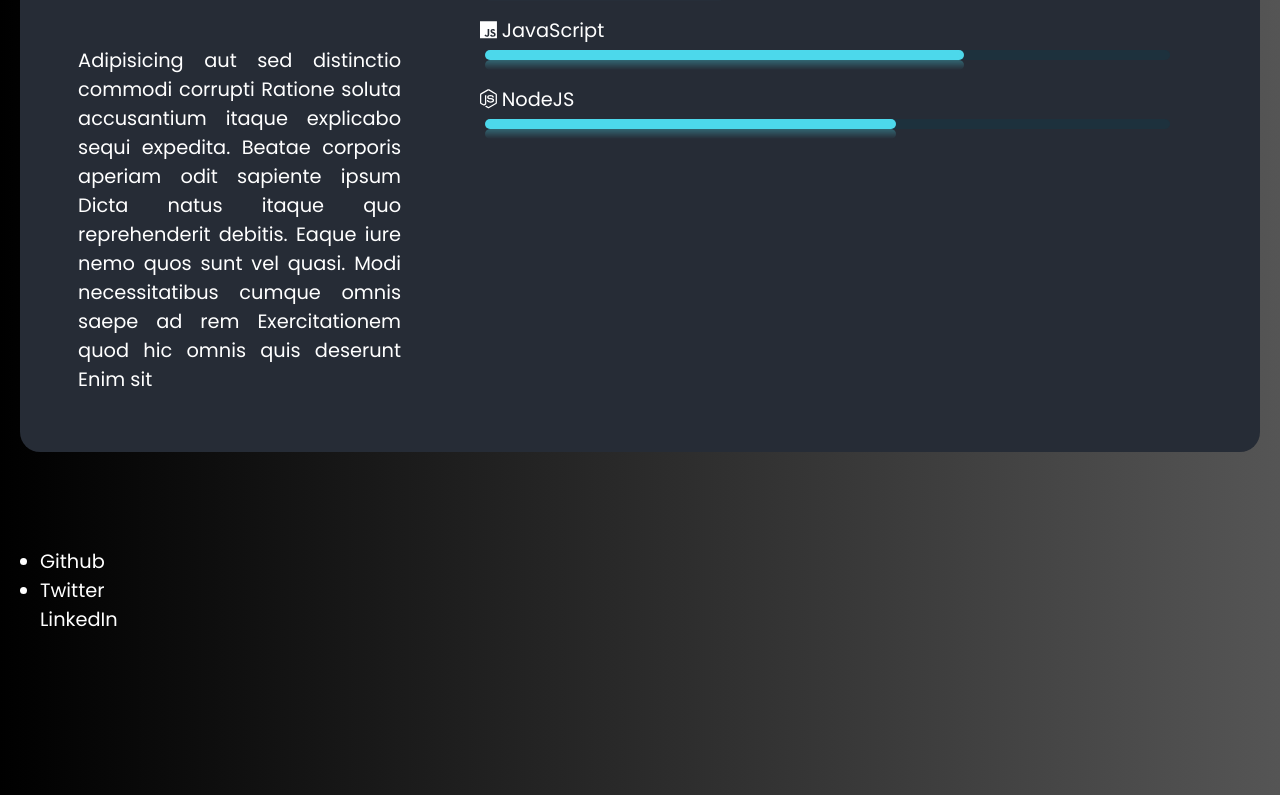
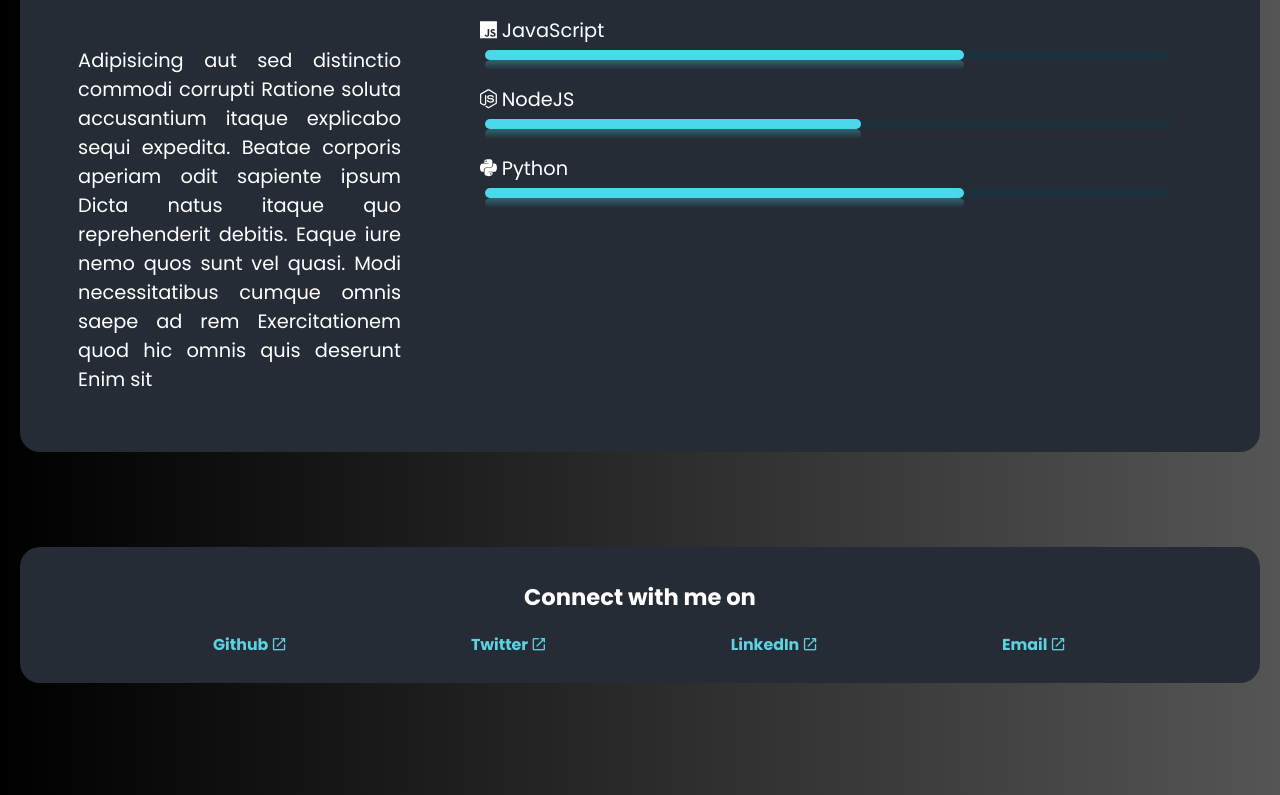
Before and after one commit to neelansh27/portfolio, a React (Create React App) app: page / in a window 1280 px wide. Shown: the part 965-1760 px from the top of the page. Built offline with nearby package versions, Linux system fonts and the light colour scheme; grey boxes are pictures that could not be loaded.

Commit message:
Style Social section

```diff
--- a/public/index.html
+++ b/public/index.html
@@ -9,6 +9,7 @@
       name="description"
       content="Web site created using create-react-app"
     />
+    <link rel="stylesheet" href="https://fonts.googleapis.com/css2?family=Material+Symbols+Outlined:opsz,wght,FILL,GRAD@24,400,0,0" />
     <link rel="apple-touch-icon" href="%PUBLIC_URL%/logo192.png" />
     <!--
       manifest.json provides metadata used when your web app is installed on a
--- a/src/App.css
+++ b/src/App.css
@@ -14,7 +14,10 @@ html,body{
 *{
   box-sizing: border-box;
 }
-
+a{
+  text-decoration: none;
+  color: #5DD2E3;
+}
 .col-head{
   text-align: center;
 }
--- a/src/components/Info.js
+++ b/src/components/Info.js
@@ -45,7 +45,14 @@ const Info = () => {
             <FontAwesomeIcon icon="fa-brands fa-node-js" />
             <span className="lang-name">NodeJS</span>
             <div className="bar-container">
-              <div className="bar" style={{ "--prog": "60%" }}></div>
+              <div className="bar" style={{ "--prog": "55%" }}></div>
+            </div>
+          </li>
+          <li>
+            <FontAwesomeIcon icon="fa-brands fa-python" />
+            <span className="lang-name">Python</span>
+            <div className="bar-container">
+              <div className="bar" style={{ "--prog": "70%" }}></div>
             </div>
           </li>
         </ul>
--- a/src/components/Socials.js
+++ b/src/components/Socials.js
@@ -1,11 +1,14 @@
 
+import '../css/Socials.css'
 const Socials = () => {
   return (
-    <div>
-      <ul>
-        <li>Github</li>
-        <li>Twitter</li>
-        <l1>LinkedIn</l1>
+    <div id="Socials">
+    <h3 className="col-head">Connect with me on</h3>
+      <ul id="profiles">
+        <li><a href='#'>Github<span class="material-symbols-outlined">open_in_new</span></a></li>
+        <li><a href='#'>Twitter<span class="material-symbols-outlined">open_in_new</span></a></li>
+        <li><a href='#'>LinkedIn<span class="material-symbols-outlined">open_in_new</span></a></li>
+    <li><a href="mailto:02017711922_ds@vips.edu">Email<span class="material-symbols-outlined">open_in_new</span></a></li>
       </ul>
     </div>
   )
--- a/src/css/Navbar.css
+++ b/src/css/Navbar.css
@@ -11,10 +11,10 @@
   padding: 10px;
 }
 
-li:first-child{
+.navbar li:first-child{
   margin-right: auto;
 }
-li:last-child{
+.navbar li:last-child{
   margin-left: auto;
 }
 
--- /dev/null
+++ b/src/css/Socials.css
@@ -0,0 +1,26 @@
+#Socials{
+  background-color: #262C36;
+  border-radius: 20px;
+  margin: 0px 20px;
+  padding: 10px;
+}
+#profiles {
+  display: flex;
+  list-style: none;
+  justify-content: space-evenly;
+  flex-wrap: wrap;
+  padding: 0px 0px;
+  line-height: 0;
+}
+#profiles li,#profiles span{
+  vertical-align: middle;
+  display: inline-block;
+}
+#profiles li a {
+  font-weight: bold;
+  font-size: 0.9rem;
+}
+#profiles span{
+  font-size: 1rem;
+  padding-left: 2px;
+}
```
